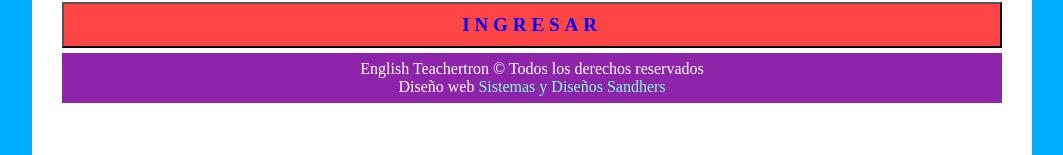
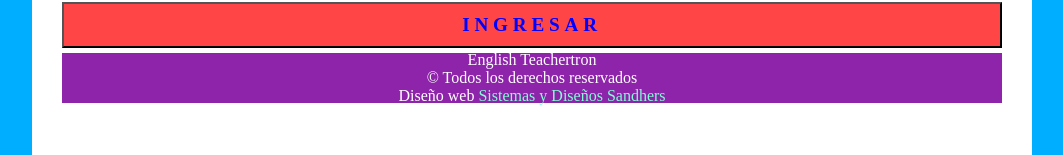
Before and after one commit to JairoJrSandhers/English-TeacherTron-2023, a plain HTML site: page index.html in a window 1280 px wide. Shown: the part 493-648 px from the top of the page, without its empty margins (108-1171 px from the left). Drawn offline with Linux system fonts and the light colour scheme.

Commit message:
Add files via upload

```diff
--- a/index.html
+++ b/index.html
@@ -21,12 +21,16 @@
 		</video>
 		<!-- <br> -->
 		<button>
-				<a href="cursos/listadom.html"; style="color: blue;"> <h2>INGRESAR</h2> </a>
+			<a href="cursos/listadom.html" ; style="color: blue;">
+				<h2>INGRESAR</h2>
+			</a>
 		</button>
 
 		<div class="derechos">
 
-				<p>English Teachertron &copy; Todos los derechos reservados<br>Diseño web <a href="https://www.instagram.com/sydsfrontera/"; style="color:aquamarine;"> Sistemas y Diseños Sandhers</a>
+			<p>English Teachertron<br>&copy; Todos los derechos reservados<br>Diseño web <a
+					href="https://www.instagram.com/sydsfrontera/" ; style="color:aquamarine;"> Sistemas y Diseños
+					Sandhers</a>
 			</p>
 
 		</div>
```
Lines whose indentation alone changed are shown as unchanged.
